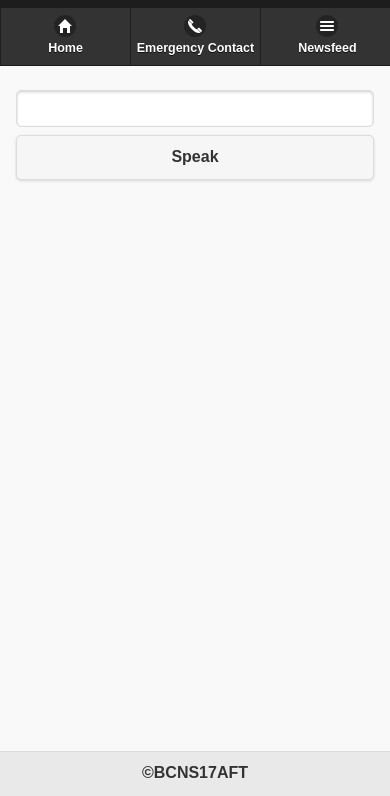
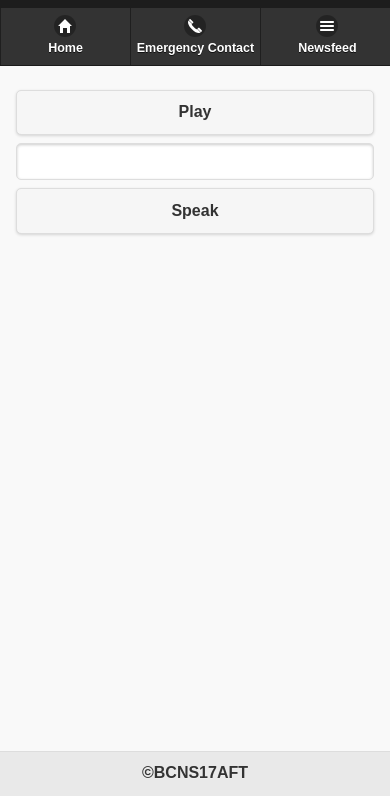
Before and after one commit to kevinDalek/DengueAppv1.3, a plain HTML site: page www/index.html in a window 390 px wide. Shown: the part 48-844 px from the top of the page. Drawn offline with Linux system fonts and the light colour scheme; some packages are replaced by stand-ins of ours.

Commit message:
Update index.html

```diff
--- a/www/index.html
+++ b/www/index.html
@@ -47,6 +47,7 @@
     <div role="main" class="ui-content">
 
      <div class="container">
+         <button onclick="play()">Play</button>
     <input class="spTxt" id="speech" type="text">
     <button id="rec" class="btn">Speak</button>
     <div id="spokenResponse" class="spoken-response">
```
